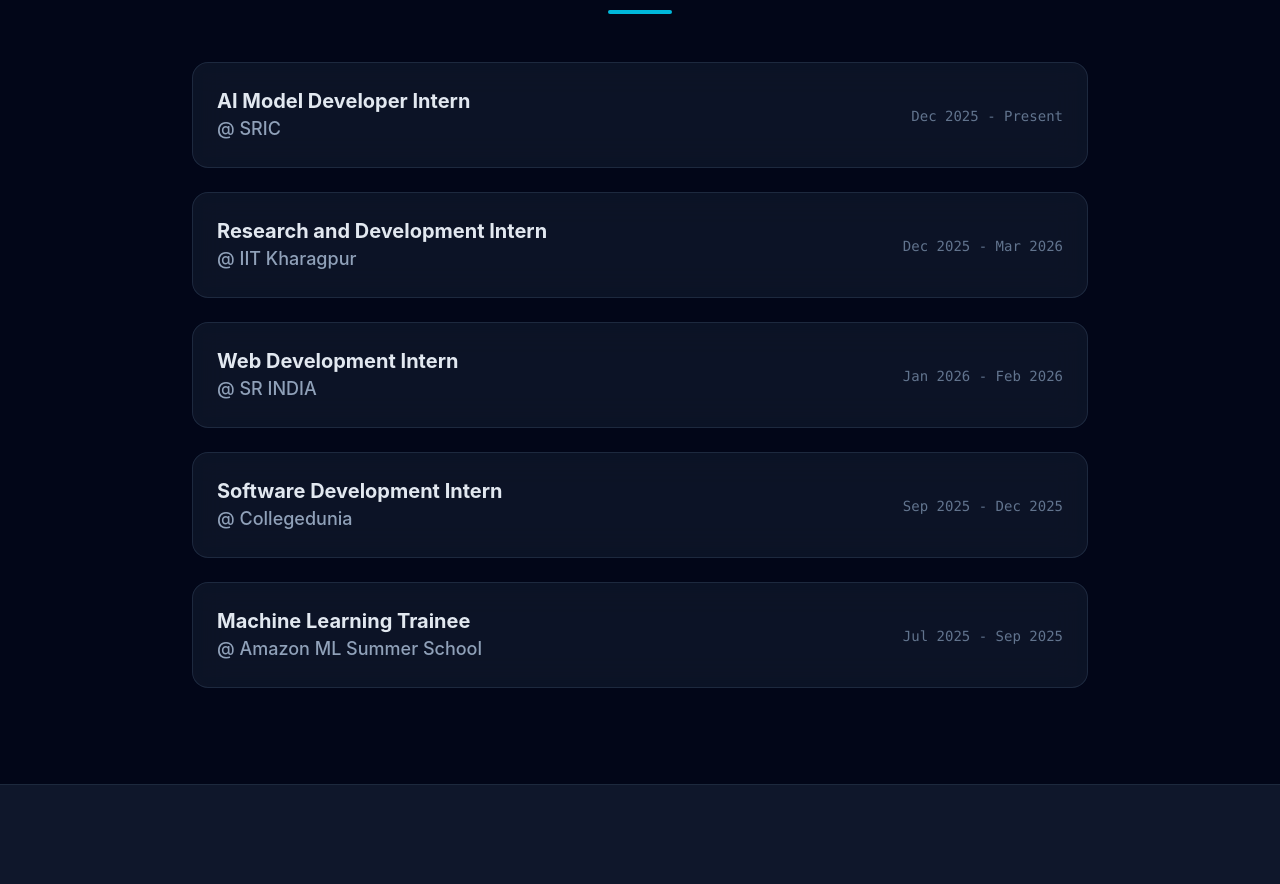
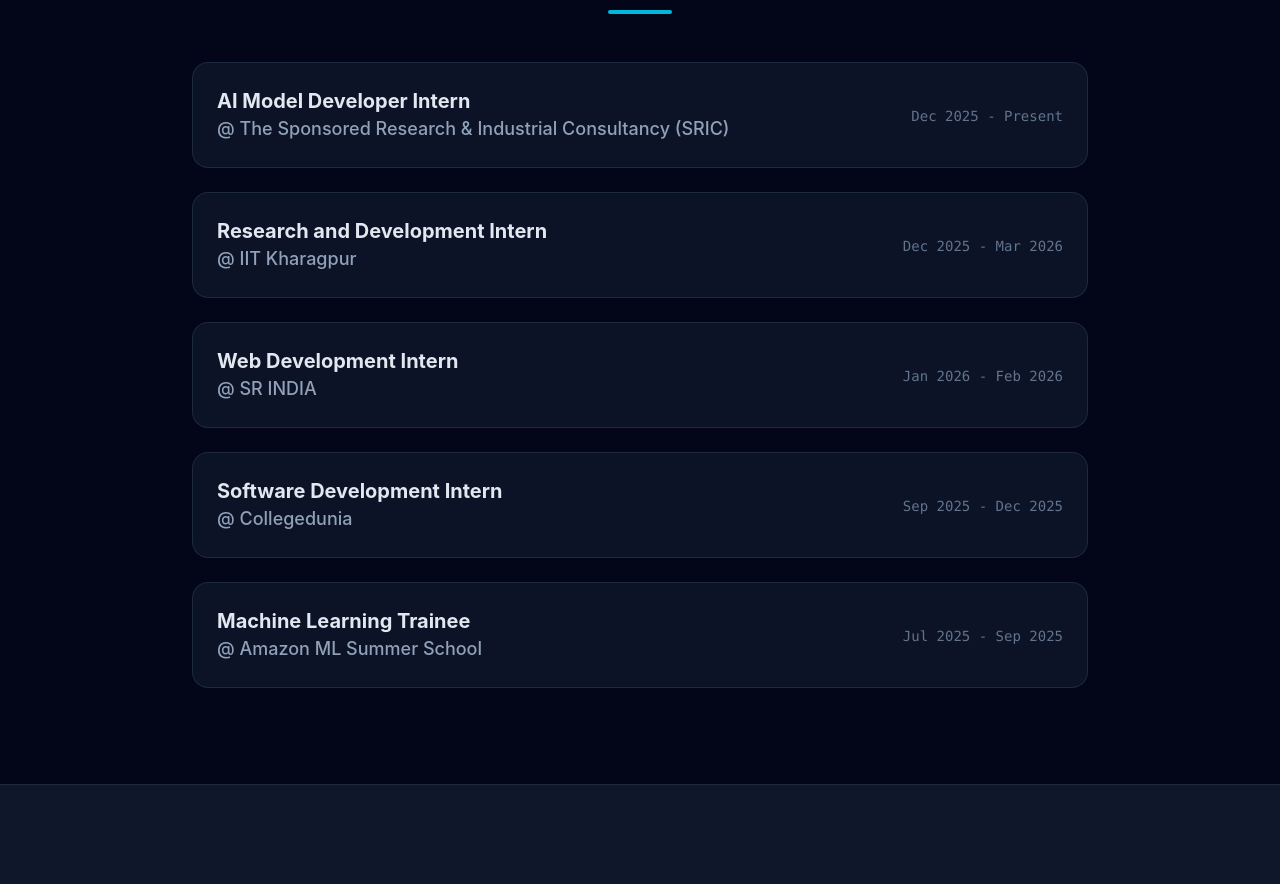
Before and after one commit to sahilgupta630/portfolio, a React app: page / in a window 1280 px wide. Shown: the part 1659-2543 px from the top of the page. Built offline with nearby package versions, Linux system fonts and the light colour scheme; the HTML template or start-up script is replaced by a standard one.

Commit message:
Update in experience section

```diff
--- a/src/components/Experience.jsx
+++ b/src/components/Experience.jsx
@@ -5,7 +5,7 @@
     const experiences = [
         {
             role: "AI Model Developer Intern",
-            company: "SRIC",
+            company: "The Sponsored Research & Industrial Consultancy (SRIC)",
             duration: "Dec 2025 - Present",
         },
         {
```
